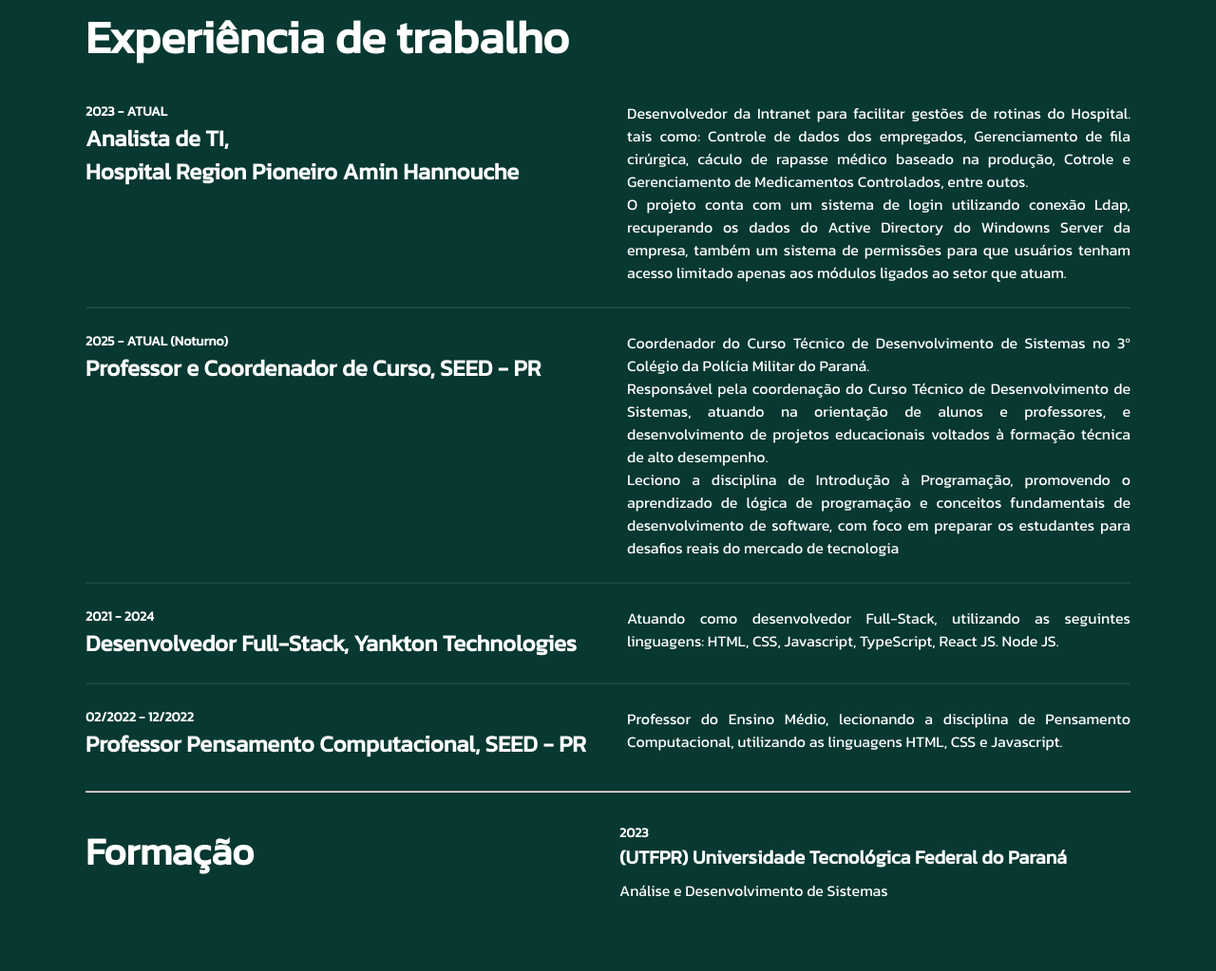
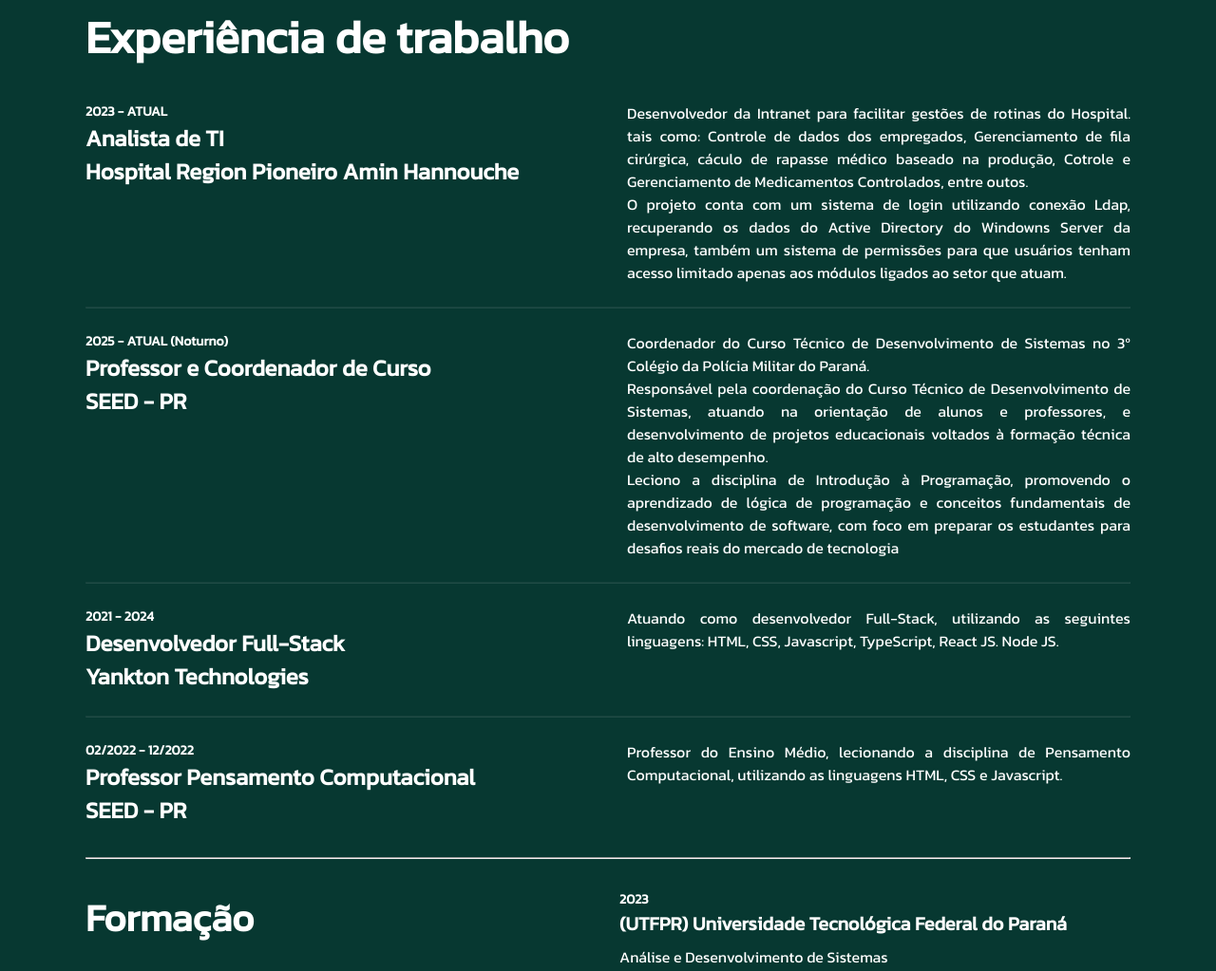
Before and after one commit to RafaelAJustino/portfolio, a plain HTML site: page index.html in a window 1280 px wide. Shown: the part 1317-2340 px from the top of the page at 95% size. Drawn offline with nearby package versions, Linux system fonts and the light colour scheme; files whose address does not match are found by name.

Commit message:
Update index.html

```diff
--- a/index.html
+++ b/index.html
@@ -146,7 +146,7 @@
               <div class="about-work-title">
                 <h4>2023 - ATUAL</h4>
                 <h3>
-                  Analista de TI, <br />
+                  Analista de TI<br>
                   Hospital Region Pioneiro Amin Hannouche
                 </h3>
               </div>
@@ -166,7 +166,10 @@
             <div class="about-work-cards">
               <div class="about-work-title">
                 <h4>2025 - ATUAL (Noturno)</h4>
-                <h3>Professor e Coordenador de Curso, SEED - PR</h3>
+                <h3>
+                  Professor e Coordenador de Curso<br>
+                  SEED - PR
+                </h3>
               </div>
               <p class="about-work-text">
                 Coordenador do Curso Técnico de Desenvolvimento de Sistemas no 3º Colégio
@@ -186,7 +189,10 @@
             <div class="about-work-cards">
               <div class="about-work-title">
                 <h4>2021 - 2024</h4>
-                <h3>Desenvolvedor Full-Stack, Yankton Technologies</h3>
+                <h3>
+                  Desenvolvedor Full-Stack<br>
+                  Yankton Technologies
+                </h3>
               </div>
               <p class="about-work-text">
                 Atuando como desenvolvedor Full-Stack, utilizando as seguintes
@@ -198,7 +204,9 @@
             <div class="about-work-cards">
               <div class="about-work-title">
                 <h4>02/2022 - 12/2022</h4>
-                <h3>Professor Pensamento Computacional, SEED - PR</h3>
+                <h3>
+                  Professor Pensamento Computacional<br>
+                  SEED - PR</h3>
               </div>
               <p class="about-work-text">
                 Professor do Ensino Médio, lecionando a disciplina de Pensamento
```
